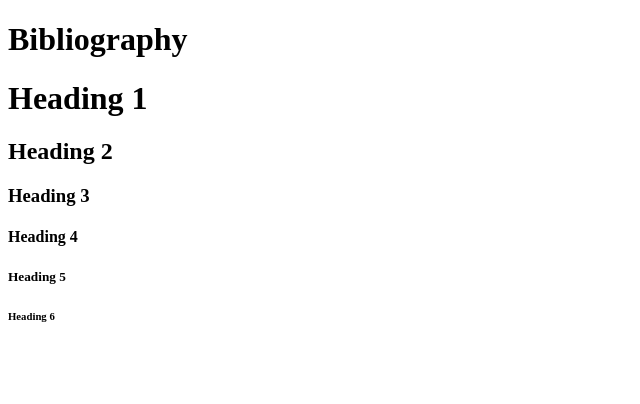
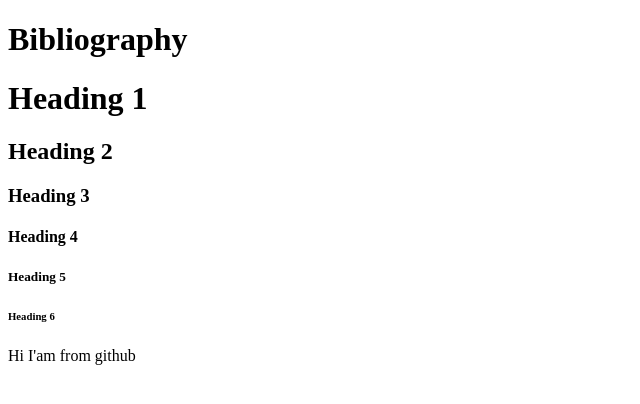
Before and after one commit to pramotepon/homework2, a plain HTML site: page index.html in a window 1280 px wide. Shown: the whole page, without its empty margins (0-640 px from the left). Drawn offline with Linux system fonts and the light colour scheme.

Commit message:
update edit from github

```diff
--- a/index.html
+++ b/index.html
@@ -17,5 +17,7 @@
     <h4>Heading 4</h4>
     <h5>Heading 5</h5>
     <h6>Heading 6</h6>
+    <!-- Edit From Github -->
+    <p>Hi I'am from github</p>
 </body>
 </html>
```
